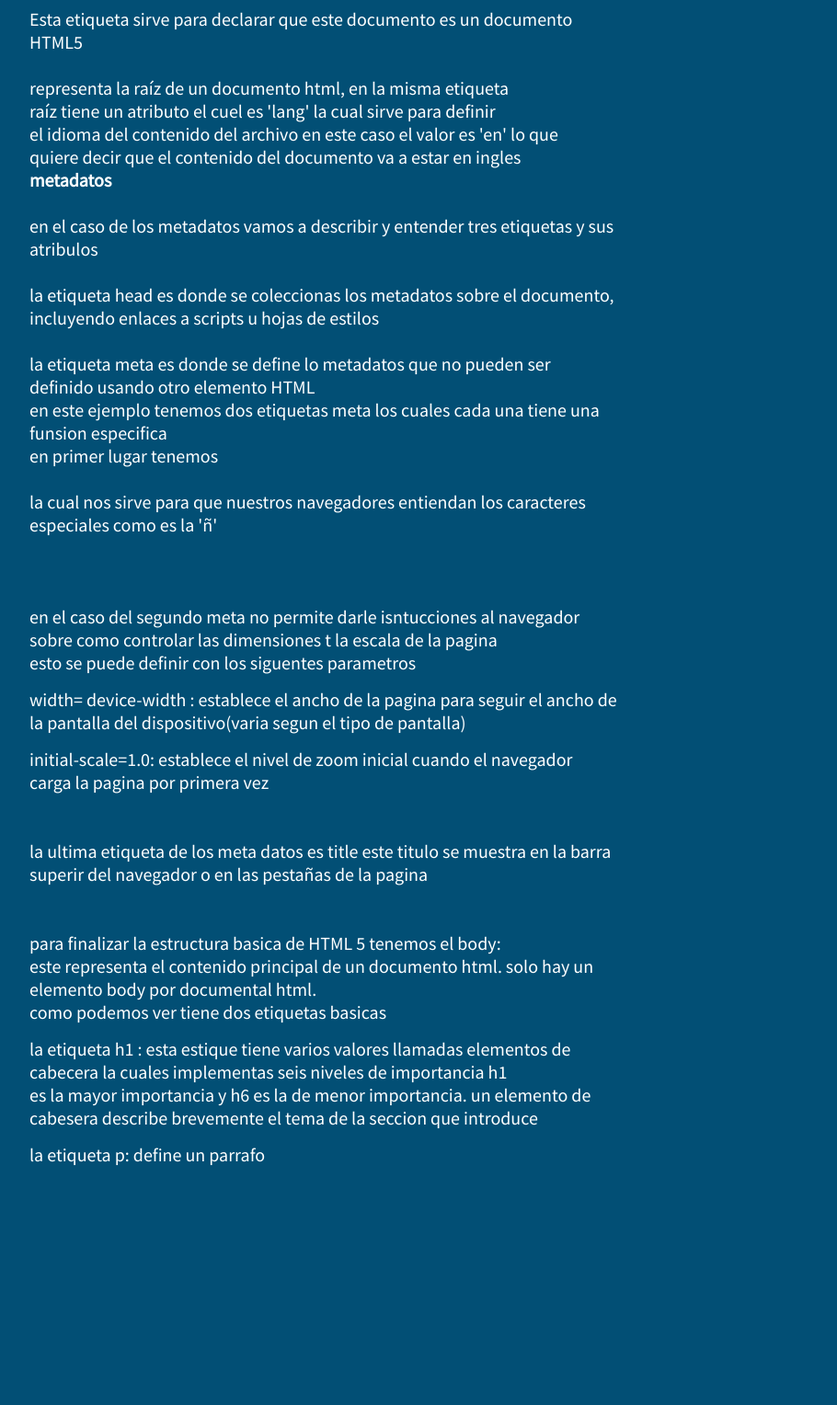
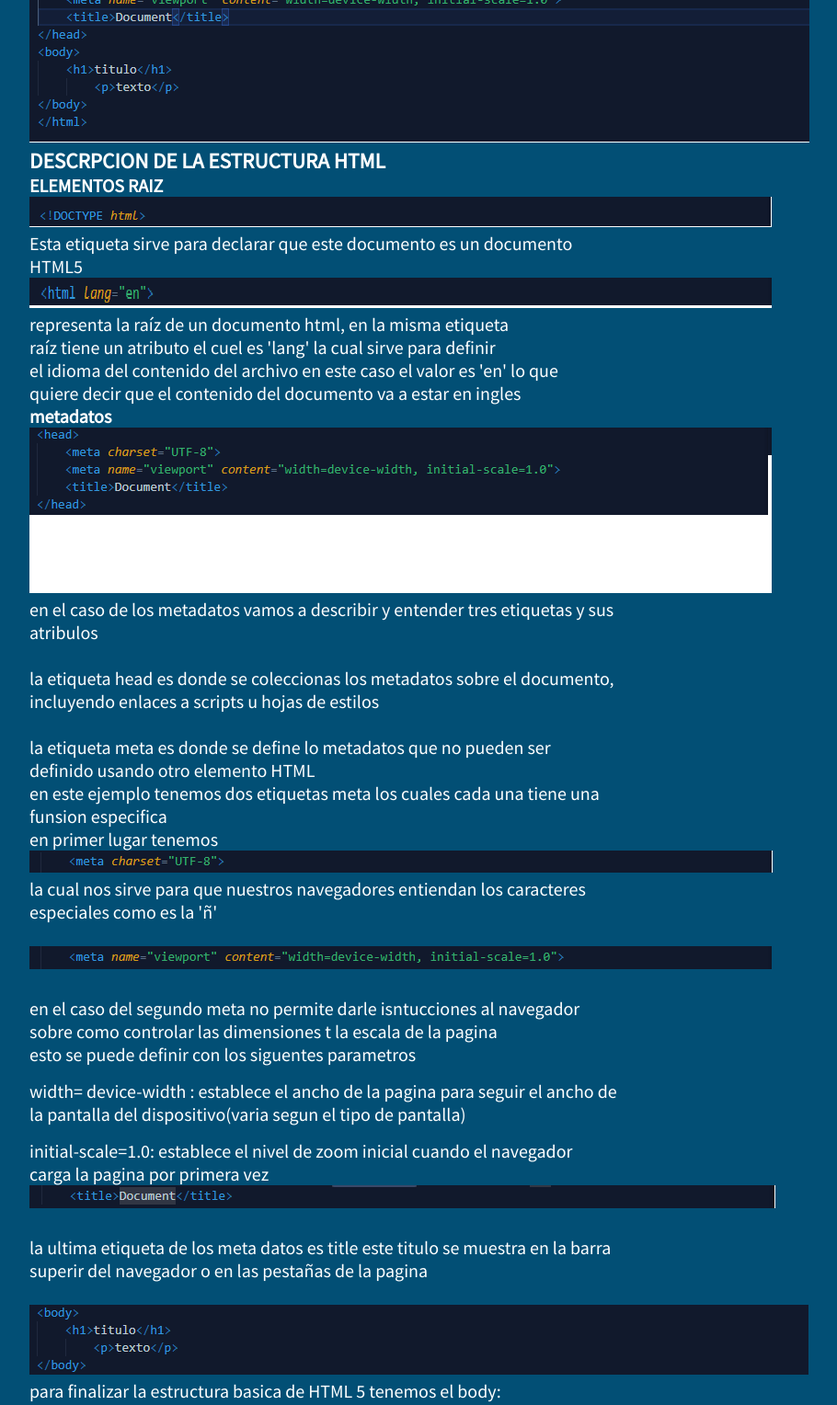
Before and after one commit to felipebenavides23/DSW_Luis_Felipe_Castillo_Benavides, a plain HTML site: page Lecturas/Estructura.html in a window 1280 px wide. Shown: the part 274-1802 px from the top of the page at 92% size, without its empty margins (288-1198 px from the left). Before the commit the page ends 1567 px from the top, so only its background shows below. Drawn offline with Linux system fonts and the light colour scheme; the site is published under a folder, as on GitHub Pages, so addresses that start at the root find nothing.

Commit message:
prueba git pages

```diff
--- a/Lecturas/Estructura.html
+++ b/Lecturas/Estructura.html
@@ -19,14 +19,14 @@
         <P>
             para empezar vamos tener un vision general de la estructura basica de html
         </P>
-        <img src="/img/basica_de_html.png" alt="">
+        <img src="../img/basica_de_html.png" alt="">
         <h3>DESCRPCION DE LA ESTRUCTURA HTML</h3>
         <h4>ELEMENTOS RAIZ</h4>
-        <img src="/img/doctype.png" alt="">
+        <img src="../img/doctype.png" alt="">
         <P>
             Esta etiqueta sirve para declarar que este documento es un documento HTML5
         </P>
-        <img src="/img/html_E.png" alt="">
+        <img src="../img/html_E.png" alt="">
         <p>
             representa la raíz de un documento html, en la misma etiqueta <br>
             raíz tiene un atributo el cuel es 'lang' la cual sirve para definir <br>
@@ -34,7 +34,7 @@
             quiere decir que el contenido del documento va a estar en ingles <br>
         </p>
         <h4>metadatos</h4>
-        <img src="/img/meta_datos.png" alt="">
+        <img src="../img/meta_datos.png" alt="">
         <p>
             en el caso de los metadatos vamos a describir y entender tres etiquetas y sus atribulos
             <br>
@@ -50,12 +50,12 @@
             <br>
             en primer lugar tenemos
             <br>
-            <img src="/img/meta_caracteres.png" alt="">
+            <img src="../img/meta_caracteres.png" alt="">
             <br>
             la cual nos sirve para que nuestros navegadores entiendan los caracteres especiales como es la 'ñ'
             <br>
             <br>
-            <img src="/img/meta_pantalla.png" alt="">
+            <img src="../img/meta_pantalla.png" alt="">
             <br>
             <br>
             en el caso del segundo <code>meta</code> no permite darle isntucciones al navegador sobre como controlar
@@ -69,14 +69,14 @@
                     pagina por primera vez</li>
 
             </ul>
-            <img src="/img/mete_titulo.png" alt="">
+            <img src="../img/mete_titulo.png" alt="">
             <br>
             <br>
             la ultima etiqueta de los meta datos es <code>title</code> este titulo se muestra en la barra superir
             del navegador o en las pestañas de la pagina
             <br>
             <br>
-            <img src="/img/body.png" alt="">
+            <img src="../img/body.png" alt="">
             <br>
             para finalizar la estructura basica de HTML 5 tenemos el <code>body</code>: <br>
             este representa el contenido principal de un documento html. solo hay un elemento <code>body</code> por
```
Also changed, not shown: Lecturas/Etiquitas.html (+6 -6 lines).
